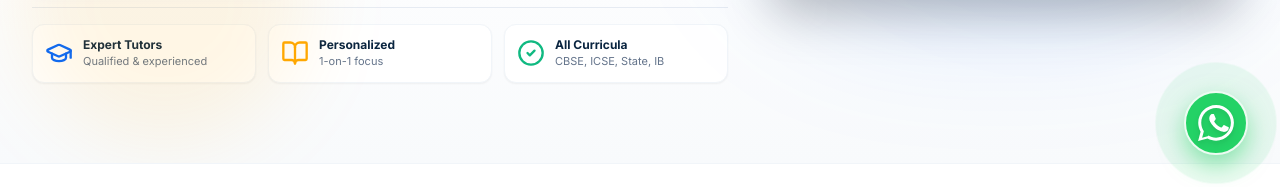
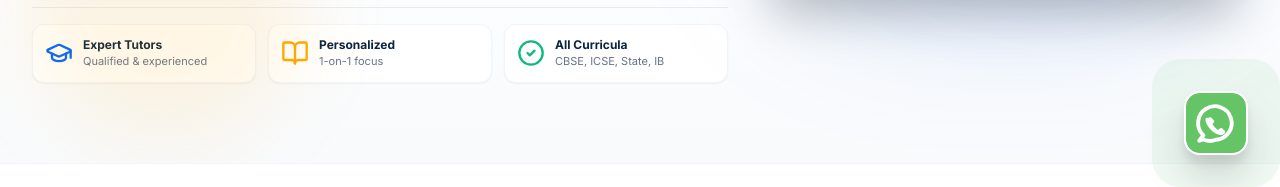
Before and after one commit to shaikmuzammil2905/roarups, a React (Vite) app: page / in a window 1280 px wide. Shown: the part 613-800 px from the top of the page. Built offline with nearby package versions, Linux system fonts and the light colour scheme; no server answers; the database is empty.

Commit message:
Update WhatsApp widget with exact rounded-square icon asset matching user reference image

```diff
--- a/src/components/common/WhatsAppWidget.tsx
+++ b/src/components/common/WhatsAppWidget.tsx
@@ -16,7 +16,7 @@ export const WhatsAppWidget: React.FC = () => {
 
   return (
     <>
-      {/* Prominent & Highly Visible Floating WhatsApp Button */}
+      {/* Authentic WhatsApp Rounded Square Floating Button matching user's image */}
       <motion.div
         initial={{ scale: 0 }}
         animate={{ scale: 1 }}
@@ -25,20 +25,22 @@ export const WhatsAppWidget: React.FC = () => {
       >
         <button
           onClick={() => setIsOpen(true)}
-          className="relative bg-[#25D366] hover:bg-[#20bd5a] active:scale-95 text-white w-14 h-14 sm:w-16 sm:h-16 rounded-full shadow-[0_10px_25px_rgba(37,211,102,0.5)] transition-all duration-300 flex items-center justify-center border-2 border-white group"
+          className="relative group transition-transform hover:scale-110 active:scale-95 flex items-center justify-center rounded-2xl shadow-2xl focus:outline-none"
           aria-label="Official WhatsApp Support"
         >
           {/* Animated Glow Ring */}
-          <span className="absolute -inset-1 rounded-full bg-[#25D366] opacity-40 animate-ping pointer-events-none" />
+          <span className="absolute -inset-1 rounded-2xl bg-[#64C466] opacity-40 animate-ping pointer-events-none" />
 
-          {/* Official WhatsApp SVG Logo */}
-          <svg className="w-8 h-8 sm:w-9 sm:h-9 fill-white drop-shadow-md relative z-10" viewBox="0 0 24 24">
-            <path d="M.057 24l1.687-6.163c-1.041-1.804-1.588-3.849-1.587-5.946.003-6.556 5.338-11.891 11.893-11.891 3.181.001 6.167 1.24 8.413 3.488 2.245 2.248 3.481 5.236 3.48 8.414-.003 6.557-5.338 11.892-11.893 11.892-1.99-.001-3.951-.5-5.688-1.448l-6.305 1.654zm6.597-3.807c1.676.995 3.276 1.591 5.392 1.592 5.448 0 9.886-4.434 9.889-9.885.002-5.462-4.415-9.89-9.881-9.892-5.452 0-9.887 4.434-9.889 9.884-.001 2.225.651 3.891 1.746 5.634l-1.157 4.228 4.261-1.118zm13.111-5.719c-.317-.159-1.875-.926-2.166-1.032-.29-.106-.502-.159-.714.159-.211.318-.82 1.032-1.005 1.244-.185.212-.37.238-.687.079-.317-.159-1.341-.494-2.556-1.577-.945-.843-1.583-1.884-1.768-2.202-.185-.318-.02-.49.139-.648.143-.143.317-.37.476-.555.159-.185.212-.318.317-.529.106-.212.053-.397-.026-.555-.079-.159-.714-1.72-.979-2.356-.257-.619-.519-.536-.714-.546-.185-.01-.397-.01-.608-.01-.212 0-.555.079-.847.397-.291.318-1.111 1.085-1.111 2.646 0 1.561 1.137 3.069 1.296 3.281.159.212 2.24 3.42 5.427 4.796 2.054.887 2.859.98 3.896.827.632-.093 1.875-.767 2.139-1.508.264-.741.264-1.376.185-1.508-.079-.133-.291-.212-.608-.371z"/>
-          </svg>
+          {/* Exact Rounded Square WhatsApp Icon matching image */}
+          <img
+            src="/assets/whatsapp-icon.svg"
+            alt="WhatsApp Support"
+            className="w-14 h-14 sm:w-16 sm:h-16 rounded-2xl drop-shadow-xl border-2 border-white relative z-10"
+          />
 
-          {/* Badge Label on Desktop */}
-          <span className="hidden lg:inline-block absolute right-full mr-3 bg-slate-900 text-white text-xs font-bold px-3 py-1.5 rounded-xl shadow-xl whitespace-nowrap opacity-0 group-hover:opacity-100 transition-opacity">
-            WhatsApp Enquiry (6309763394)
+          {/* Tooltip on Desktop */}
+          <span className="hidden lg:inline-block absolute right-full mr-3 bg-slate-900 text-white text-xs font-bold px-3.5 py-2 rounded-xl shadow-xl whitespace-nowrap opacity-0 group-hover:opacity-100 transition-opacity">
+            WhatsApp Support (6309763394)
           </span>
         </button>
       </motion.div>
@@ -66,11 +68,11 @@ export const WhatsAppWidget: React.FC = () => {
               {/* WhatsApp Green Chat Header */}
               <div className="bg-[#075E54] p-5 text-white flex items-center justify-between">
                 <div className="flex items-center gap-3">
-                  <div className="w-12 h-12 rounded-full bg-[#128C7E] flex items-center justify-center border-2 border-white/40 shadow-inner shrink-0">
-                    <svg className="w-6 h-6 fill-white" viewBox="0 0 24 24">
-                      <path d="M.057 24l1.687-6.163c-1.041-1.804-1.588-3.849-1.587-5.946.003-6.556 5.338-11.891 11.893-11.891 3.181.001 6.167 1.24 8.413 3.488 2.245 2.248 3.481 5.236 3.48 8.414-.003 6.557-5.338 11.892-11.893 11.892-1.99-.001-3.951-.5-5.688-1.448l-6.305 1.654zm6.597-3.807c1.676.995 3.276 1.591 5.392 1.592 5.448 0 9.886-4.434 9.889-9.885.002-5.462-4.415-9.89-9.881-9.892-5.452 0-9.887 4.434-9.889 9.884-.001 2.225.651 3.891 1.746 5.634l-1.157 4.228 4.261-1.118zm13.111-5.719c-.317-.159-1.875-.926-2.166-1.032-.29-.106-.502-.159-.714.159-.211.318-.82 1.032-1.005 1.244-.185.212-.37.238-.687.079-.317-.159-1.341-.494-2.556-1.577-.945-.843-1.583-1.884-1.768-2.202-.185-.318-.02-.49.139-.648.143-.143.317-.37.476-.555.159-.185.212-.318.317-.529.106-.212.053-.397-.026-.555-.079-.159-.714-1.72-.979-2.356-.257-.619-.519-.536-.714-.546-.185-.01-.397-.01-.608-.01-.212 0-.555.079-.847.397-.291.318-1.111 1.085-1.111 2.646 0 1.561 1.137 3.069 1.296 3.281.159.212 2.24 3.42 5.427 4.796 2.054.887 2.859.98 3.896.827.632-.093 1.875-.767 2.139-1.508.264-.741.264-1.376.185-1.508-.079-.133-.291-.212-.608-.371z"/>
-                    </svg>
-                  </div>
+                  <img
+                    src="/assets/whatsapp-icon.svg"
+                    alt="WhatsApp"
+                    className="w-11 h-11 rounded-xl border border-white/40 shadow-inner shrink-0"
+                  />
                   <div>
                     <h3 className="font-extrabold text-base leading-tight">ROARUPS WhatsApp Support</h3>
                     <p className="text-[11px] text-emerald-200 flex items-center gap-1">
@@ -87,10 +89,10 @@ export const WhatsAppWidget: React.FC = () => {
                 </button>
               </div>
 
-              {/* Chat Content & Presets */}
+              {/* Chat Body & Presets */}
               <div className="p-5 space-y-4 bg-[#E5DDD5]/40 min-h-[200px]">
                 <div className="bg-white p-3.5 rounded-2xl shadow-sm border border-slate-100 max-w-[90%] space-y-1">
-                  <p className="text-xs font-bold text-[#075E54]">ROARUPS Team</p>
+                  <p className="text-xs font-bold text-[#075E54]">ROARUPS Academic Team</p>
                   <p className="text-xs text-slate-700 leading-relaxed">
                     Hello! How can we assist your tuition or academic enquiry today?
                   </p>
@@ -141,14 +143,12 @@ export const WhatsAppWidget: React.FC = () => {
                   onClick={() => handleStartChat(customMsg)}
                   className="w-full py-3.5 bg-[#25D366] hover:bg-[#20bd5a] text-white font-extrabold rounded-xl shadow-lg transition-all flex items-center justify-center gap-2 text-sm"
                 >
-                  <svg className="w-5 h-5 fill-white" viewBox="0 0 24 24">
-                    <path d="M.057 24l1.687-6.163c-1.041-1.804-1.588-3.849-1.587-5.946.003-6.556 5.338-11.891 11.893-11.891 3.181.001 6.167 1.24 8.413 3.488 2.245 2.248 3.481 5.236 3.48 8.414-.003 6.557-5.338 11.892-11.893 11.892-1.99-.001-3.951-.5-5.688-1.448l-6.305 1.654zm6.597-3.807c1.676.995 3.276 1.591 5.392 1.592 5.448 0 9.886-4.434 9.889-9.885.002-5.462-4.415-9.89-9.881-9.892-5.452 0-9.887 4.434-9.889 9.884-.001 2.225.651 3.891 1.746 5.634l-1.157 4.228 4.261-1.118zm13.111-5.719c-.317-.159-1.875-.926-2.166-1.032-.29-.106-.502-.159-.714.159-.211.318-.82 1.032-1.005 1.244-.185.212-.37.238-.687.079-.317-.159-1.341-.494-2.556-1.577-.945-.843-1.583-1.884-1.768-2.202-.185-.318-.02-.49.139-.648.143-.143.317-.37.476-.555.159-.185.212-.318.317-.529.106-.212.053-.397-.026-.555-.079-.159-.714-1.72-.979-2.356-.257-.619-.519-.536-.714-.546-.185-.01-.397-.01-.608-.01-.212 0-.555.079-.847.397-.291.318-1.111 1.085-1.111 2.646 0 1.561 1.137 3.069 1.296 3.281.159.212 2.24 3.42 5.427 4.796 2.054.887 2.859.98 3.896.827.632-.093 1.875-.767 2.139-1.508.264-.741.264-1.376.185-1.508-.079-.133-.291-.212-.608-.371z"/>
-                  </svg>
+                  <img src="/assets/whatsapp-icon.svg" alt="WhatsApp" className="w-5 h-5 rounded" />
                   <span>Start WhatsApp Chat (6309763394)</span>
                 </button>
 
                 <div className="flex items-center justify-between text-xs text-slate-500 px-2 pt-1">
-                  <span>Alternative Phone:</span>
+                  <span>Alternative Call:</span>
                   <a href="tel:9490988856" className="font-bold text-roar-blue hover:underline flex items-center gap-1">
                     <Phone className="w-3 h-3" /> 9490988856
                   </a>
```
Also changed, not shown: public/assets/whatsapp-icon.svg (added), 6 other files (tests, documents, lock files or other folders).
